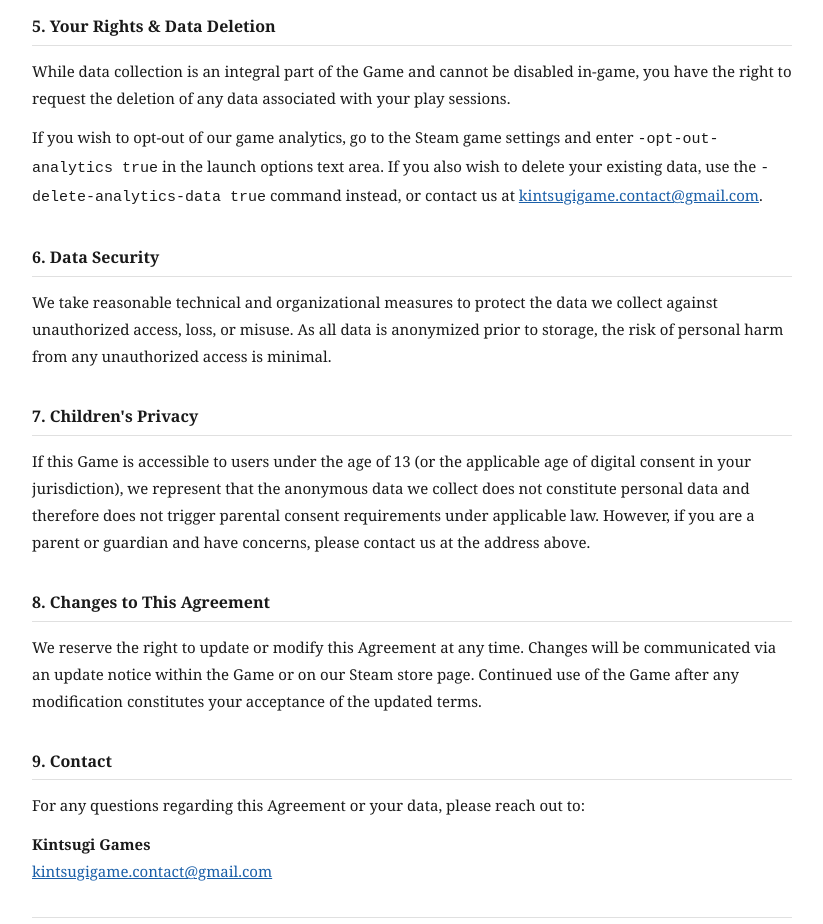
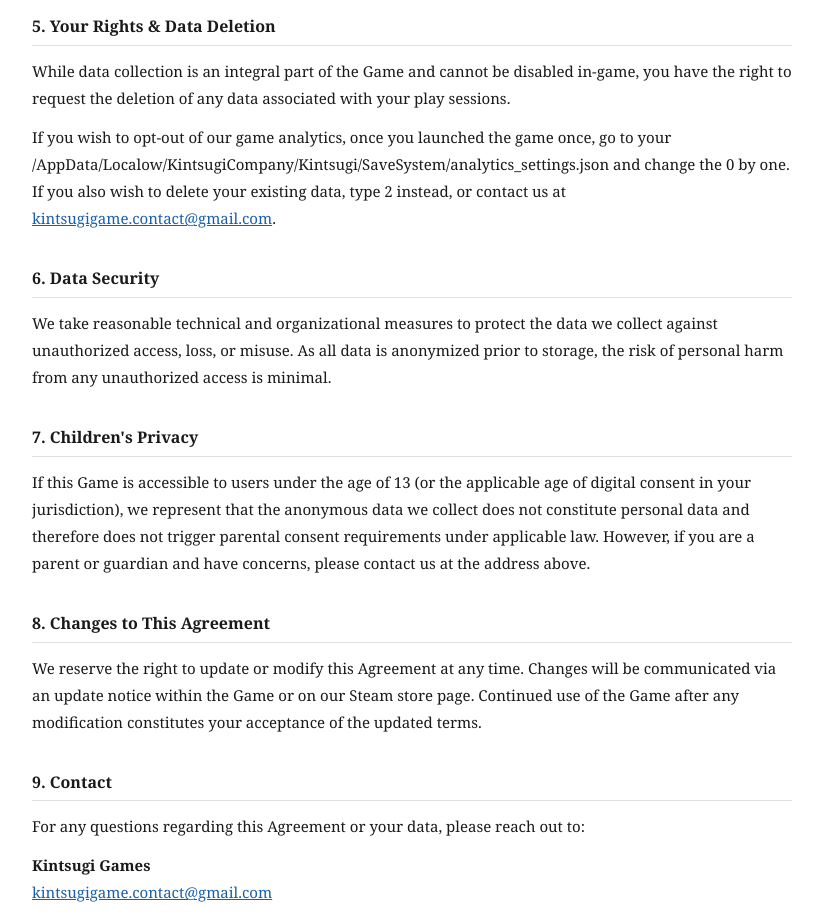
Before and after one commit to KorYme/Kintsugi-EULA, a plain HTML site: page index.html in a window 1280 px wide. Shown: the part 1040-1964 px from the top of the page, without its empty margins (228-1051 px from the left). Drawn offline with Linux system fonts and the light colour scheme.

Commit message:
Update analytics opt-out instructions in index.html

```diff
--- a/index.html
+++ b/index.html
@@ -86,7 +86,7 @@
 
   <h2>5. Your Rights &amp; Data Deletion</h2>
   <p>While data collection is an integral part of the Game and cannot be disabled in-game, you have the right to request the deletion of any data associated with your play sessions.</p>
-  <p>If you wish to opt-out of our game analytics, go to the Steam game settings and enter <code>-opt-out-analytics true</code> in the launch options text area. If you also wish to delete your existing data, use the <code>-delete-analytics-data true</code> command instead, or contact us at <a href="mailto:kintsugigame.contact@gmail.com">kintsugigame.contact@gmail.com</a>.</p>
+  <p>If you wish to opt-out of our game analytics, once you launched the game once, go to your /AppData/Localow/KintsugiCompany/Kintsugi/SaveSystem/analytics_settings.json and change the 0 by one. If you also wish to delete your existing data, type 2 instead, or contact us at <a href="mailto:kintsugigame.contact@gmail.com">kintsugigame.contact@gmail.com</a>.</p>
 
   <h2>6. Data Security</h2>
   <p>We take reasonable technical and organizational measures to protect the data we collect against unauthorized access, loss, or misuse. As all data is anonymized prior to storage, the risk of personal harm from any unauthorized access is minimal.</p>
```
